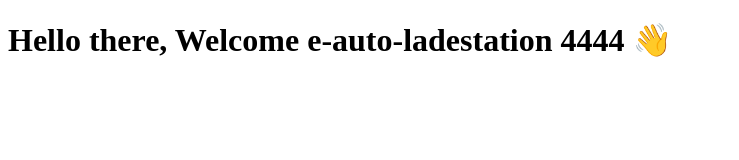
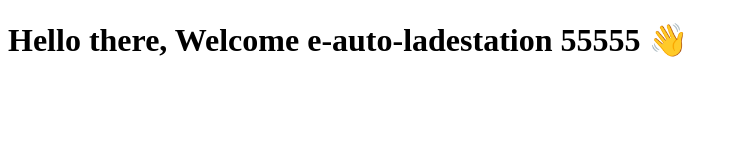
Before and after one commit to carma-demo/projects, a React (Vite) app in the folder apps/topicmaps/e-auto-ladestation/: page / in a window 1280 px wide. Shown: the top 160 px of the page, without its empty margins (0-739 px from the left). Built offline with nearby package versions, Linux system fonts and the light colour scheme.

Commit message:
test build affected

```diff
--- a/apps/topicmaps/e-auto-ladestation/src/app/App.tsx
+++ b/apps/topicmaps/e-auto-ladestation/src/app/App.tsx
@@ -6,7 +6,7 @@ export function App() {
     <div>
       <h1>
         <span> Hello there, </span>
-        Welcome e-auto-ladestation 4444 👋
+        Welcome e-auto-ladestation 55555 👋
       </h1>
     </div>
   );
```
